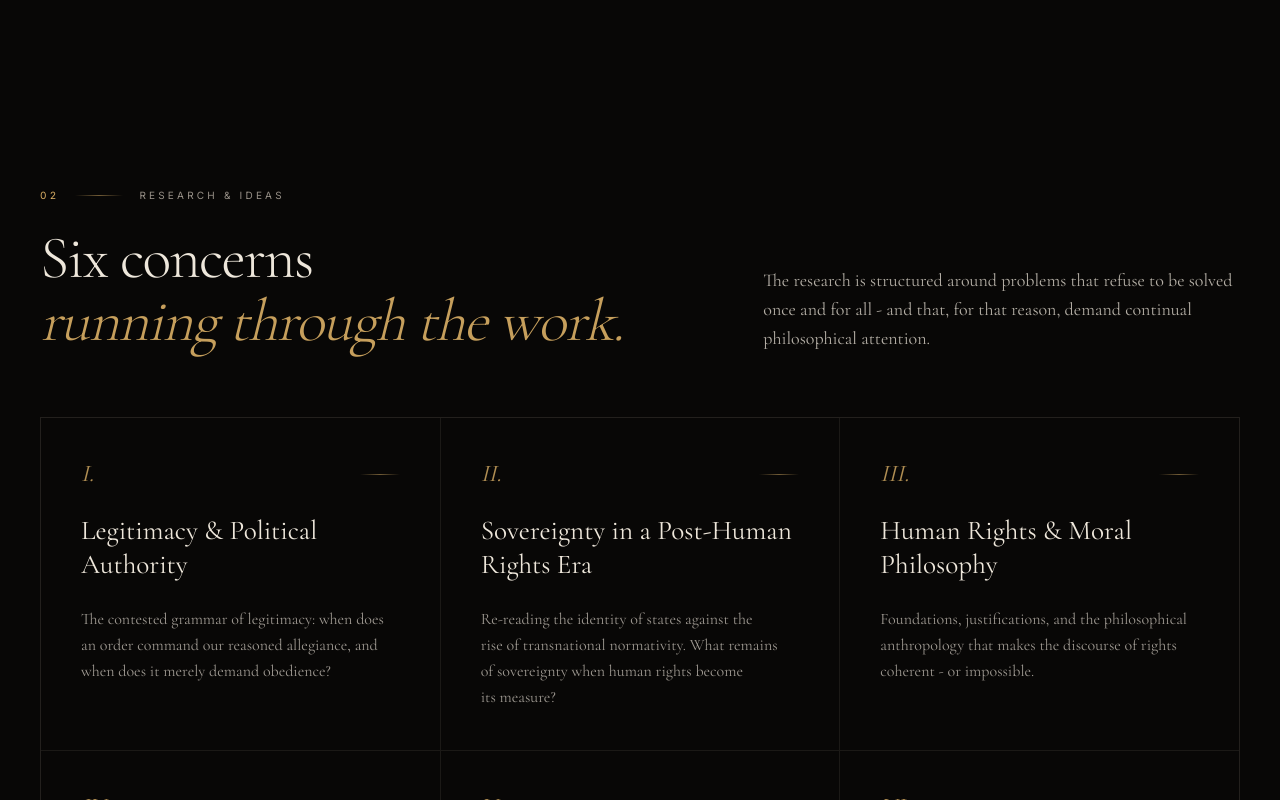
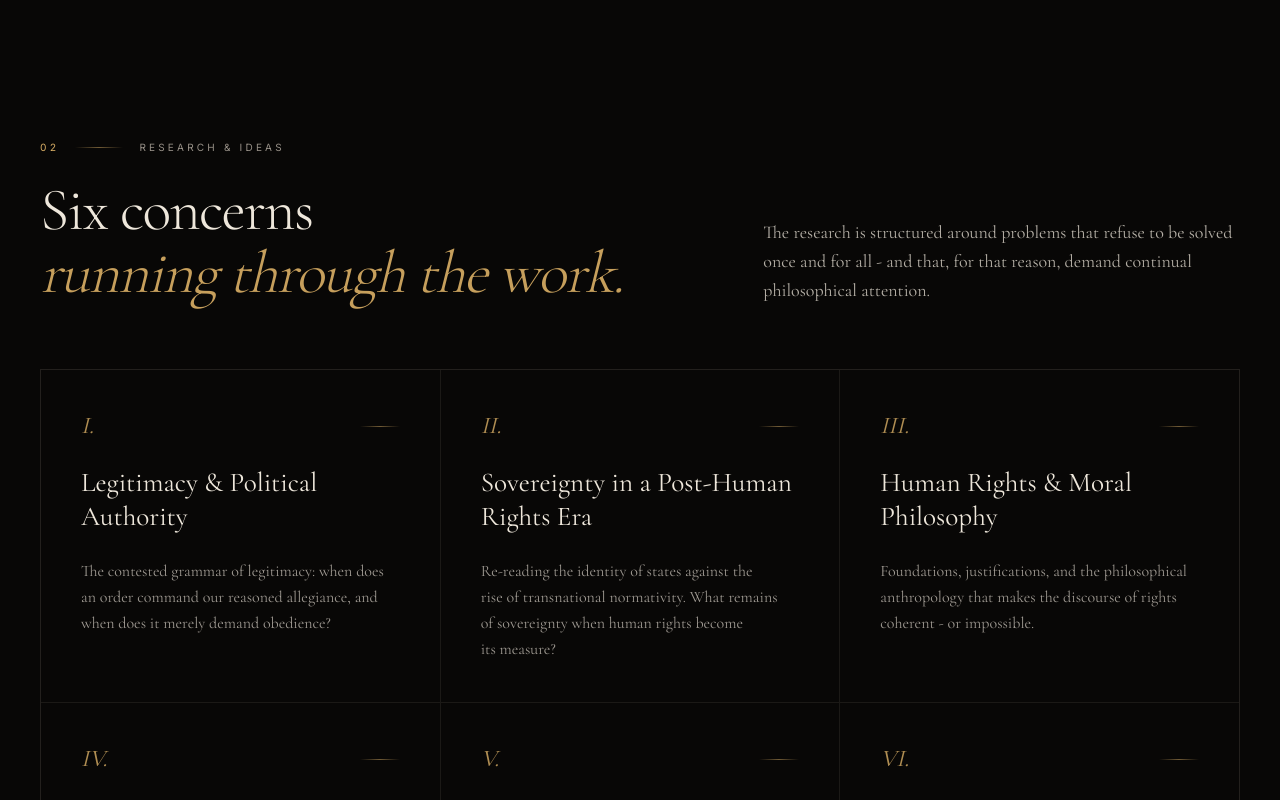
Before and after one commit to christoforosioannidis/v0-christoforosioannidis-com, a Next.js app: page / in a window 1280 px wide. Shown: the part 1940-2740 px from the top of the page. Built offline with nearby package versions, Linux system fonts and the light colour scheme.

Commit message:
Reduce top padding on Research further for tighter rhythm

```diff
--- a/components/research.tsx
+++ b/components/research.tsx
@@ -38,7 +38,7 @@ export function Research() {
   return (
     <section
       id="research"
-      className="relative overflow-hidden bg-background pb-28 pt-12 md:pb-40 md:pt-16"
+      className="relative overflow-hidden bg-background pb-28 pt-2 md:pb-40 md:pt-4"
     >
       {/* Backdrop image */}
       <div className="absolute inset-0 -z-10 opacity-[0.08]">
```
